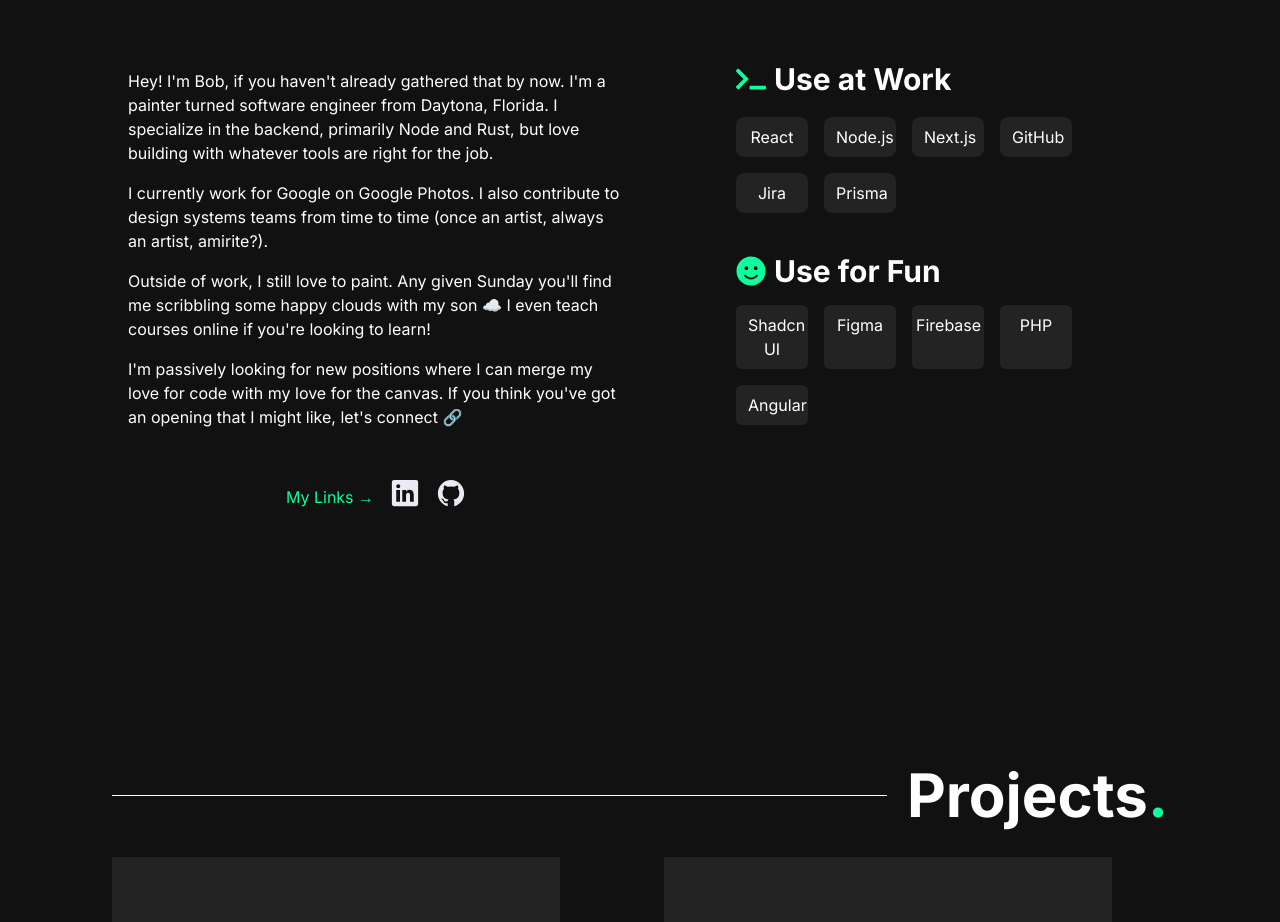
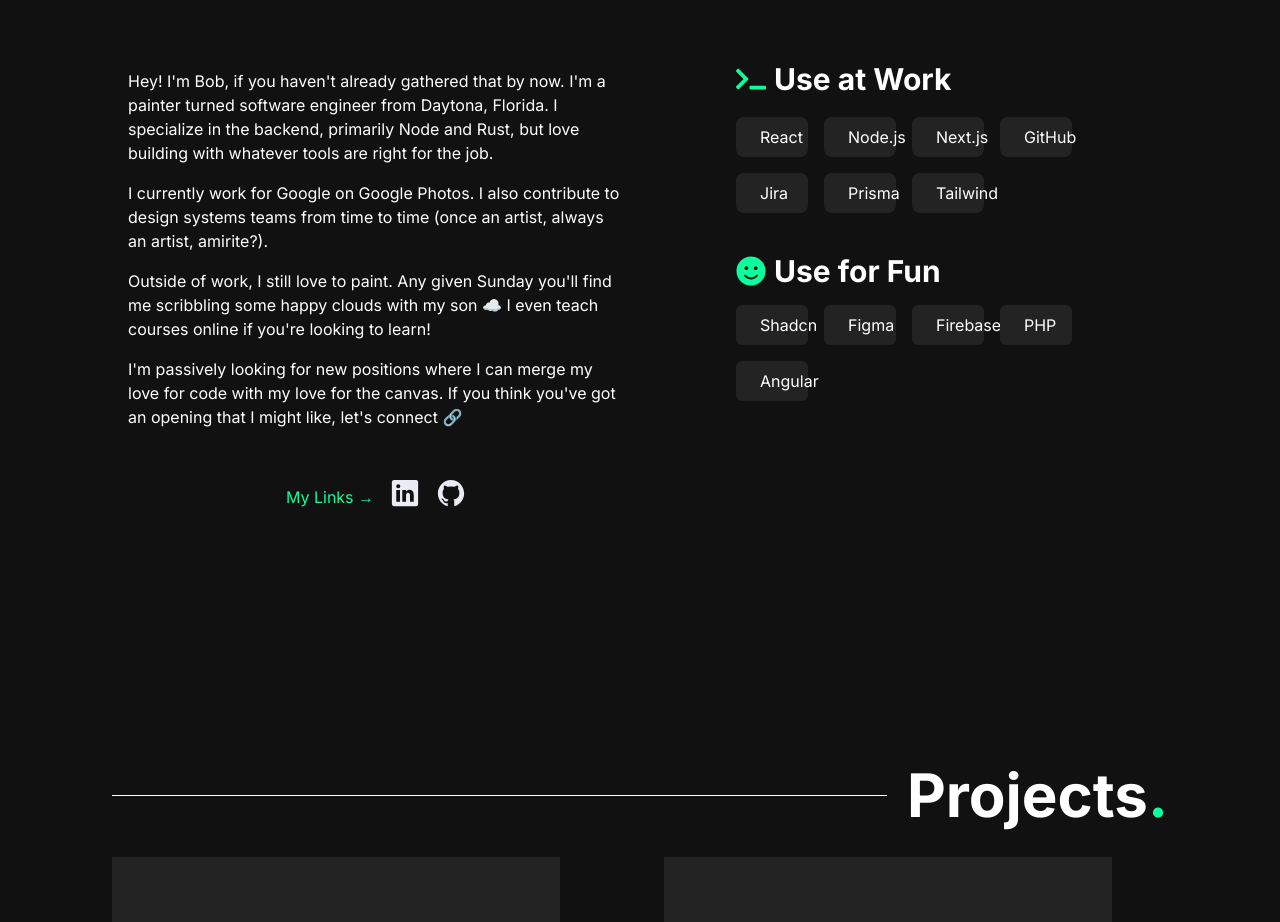
Before and after one commit to monupanwar1/portfolio, a Next.js app: page / in a window 1280 px wide. Shown: the part 967-1889 px from the top of the page. Built offline with nearby package versions, Linux system fonts and the light colour scheme.

Commit message:
about page refactored

```diff
--- a/app/about/page.tsx
+++ b/app/about/page.tsx
@@ -3,7 +3,18 @@
 import { IoLogoGithub, IoLogoLinkedin } from 'react-icons/io5';
 import { Projects } from '../projects/page';
 
-const About = () => {
+const workTools = [
+  'React',
+  'Node.js',
+  'Next.js',
+  'GitHub',
+  'Jira',
+  'Prisma',
+  'Tailwind',
+];
+const funTools = ['Shadcn', 'Figma', 'Firebase', 'PHP', 'Angular'];
+
+export default function About() {
   return (
     <>
       <section className="min-h-screen sm:w-full p-24 sm:p-20 md:p-24 lg:px-24 bg-[#111111]">
@@ -65,50 +76,37 @@
             <div className="w-full">
               <div className="flex items-center mb-5">
                 <FaTerminal className="text-[#0AFF9D] mr-2 text-3xl" />
-                <h1 className="text-white font-bold text-3xl">Use at Work</h1>
+                <h1 className="text-white  text-nowrap font-bold text-3xl">
+                  Use at Work
+                </h1>
               </div>
-              <div className="grid grid-cols-2 sm:grid-cols-2 md:grid-cols-3 lg:grid-cols-4 gap-4 text-white">
-                <h5 className="bg-[#232323] px-3 py-2 rounded-lg text-center">
-                  React
-                </h5>
-                <h5 className="bg-[#232323] px-3 py-2 rounded-lg text-center">
-                  Node.js
-                </h5>
-                <h5 className="bg-[#232323] px-3 py-2 rounded-lg text-center">
-                  Next.js
-                </h5>
-                <h5 className="bg-[#232323] px-3 py-2 rounded-lg text-center">
-                  GitHub
-                </h5>
-                <h5 className="bg-[#232323] px-3 py-2 rounded-lg text-center">
-                  Jira
-                </h5>
-                <h5 className="bg-[#232323] px-3 py-2 rounded-lg text-center">
-                  Prisma
-                </h5>
+              <div className="grid grid-cols-2 sm:grid-cols-2 md:grid-cols-3 lg:grid-cols-4 gap-2 md:gap-4 text-white">
+                {workTools.map((tool, index) => (
+                  <h5
+                    key={index}
+                    className="bg-[#232323] px-2 md:px-4 lg:px-6 py-2 rounded-lg text-center"
+                  >
+                    {tool}
+                  </h5>
+                ))}
               </div>
 
               <div className="flex items-center mt-10 mb-4">
                 <FaSmile className="text-[#0AFF9D] mr-2 text-3xl" />
-                <h1 className="text-white font-bold text-3xl">Use for Fun</h1>
+                <h1 className="text-white font-bold text-nowrap text-3xl">
+                  Use for Fun
+                </h1>
               </div>
-              <div className="grid grid-cols-2 sm:grid-cols-2 md:grid-cols-3 lg:grid-cols-4 gap-4 text-white">
-                <h5 className="bg-[#232323] px-3 py-2 rounded-md text-center">
-                  Shadcn UI
-                </h5>
 
-                <h5 className="bg-[#232323] px-3 py-2 rounded-md text-center">
-                  Figma
-                </h5>
-                <h5 className="bg-[#232323] px-1 py-2 rounded-md text-center">
-                  Firebase
-                </h5>
-                <h5 className="bg-[#232323] px-3 py-2 rounded-md text-center">
-                  PHP
-                </h5>
-                <h5 className="bg-[#232323] px-3 py-2 rounded-md text-center">
-                  Angular
-                </h5>
+              <div className="grid grid-cols-2 sm:grid-cols-2 md:grid-cols-3 lg:grid-cols-4 gap-2 md:gap-4 text-white">
+                {funTools.map((tool, index) => (
+                  <h5
+                    key={index}
+                    className="bg-[#232323] px-2 md:px-4 lg:px-6 py-2 rounded-md text-center text-nowrap"
+                  >
+                    {tool}
+                  </h5>
+                ))}
               </div>
             </div>
           </div>
@@ -119,6 +117,4 @@
       <Projects />
     </>
   );
-};
-
-export default About;
+}
--- a/components/Navbar.tsx
+++ b/components/Navbar.tsx
@@ -15,11 +15,11 @@
     <>
       {/* Side Navbar */}
       <header className="fixed h-screen w-16 top-0 flex flex-col justify-between bg-[#080808] backdrop-blur-lg bg-opacity-50 ">
-        <div className="p-4 flex items-center justify-center">
+        <section className=" container p-4 flex items-center justify-center">
           <h1 className="font-bold text-3xl text-white hover:text-[#0AFF9D]">
             M<span className="text-[#0AFF9D]">.</span>
           </h1>
-        </div>
+        </section>
 
         <ul className="flex flex-col items-center gap-20 mb-20 text-white">
           {navItems.map(({ label, href }) => (
@@ -37,7 +37,7 @@
       </header>
 
       {/* Top Navbar */}
-      <div className="fixed left-16 w-[calc(100%-4rem)] flex justify-between items-center px-8 py-4 backdrop-blur-xl bg-black/20 z-10">
+      <section className="fixed left-16 w-[calc(100%-4rem)] flex justify-between items-center px-8 py-4 backdrop-blur-xl bg-black/20 z-10">
         <div className="flex items-center gap-4">
           <Link
             href="https://linkedin.com"
@@ -59,7 +59,7 @@
         >
           My Resume
         </a>
-      </div>
+      </section>
     </>
   );
 }
```
